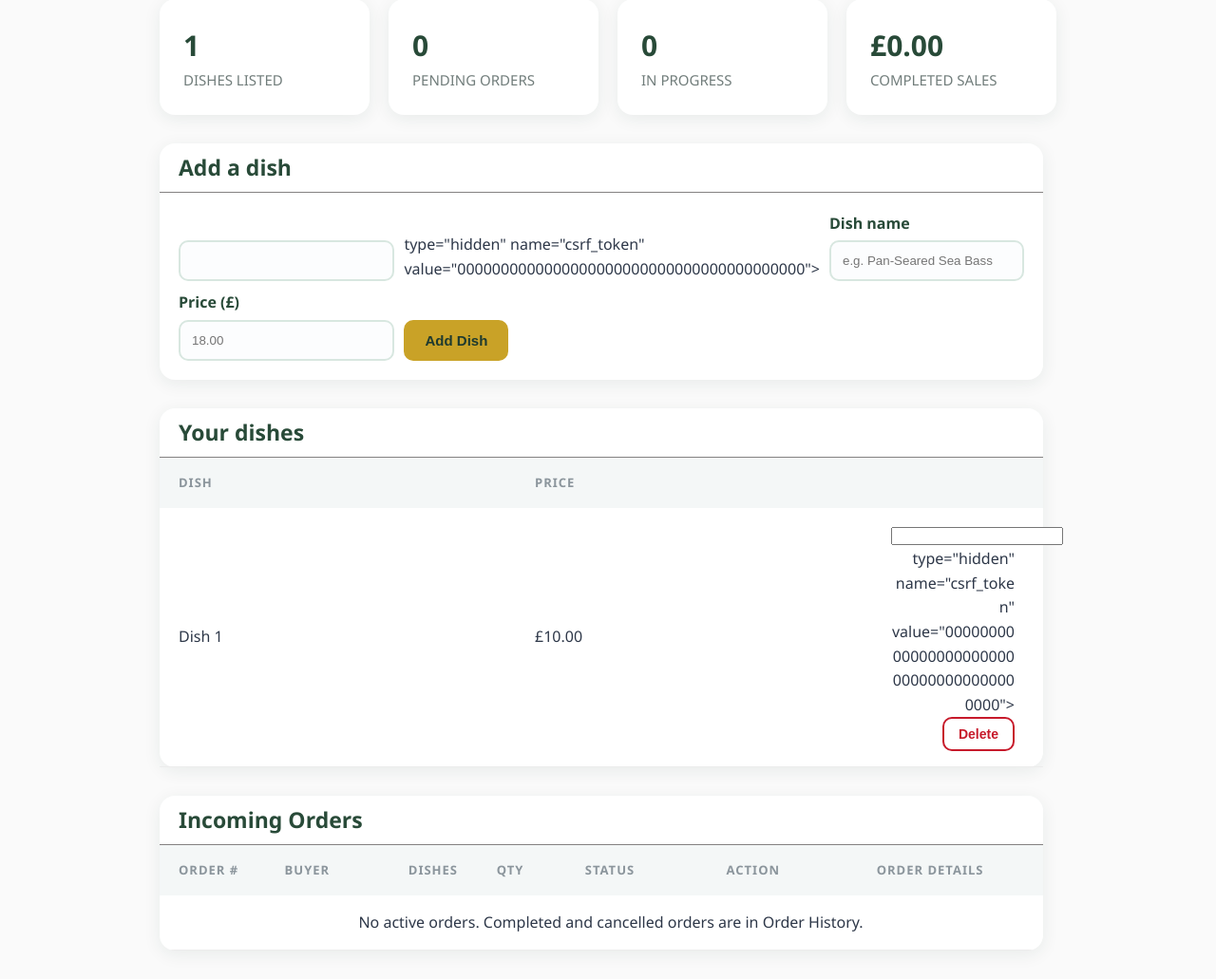
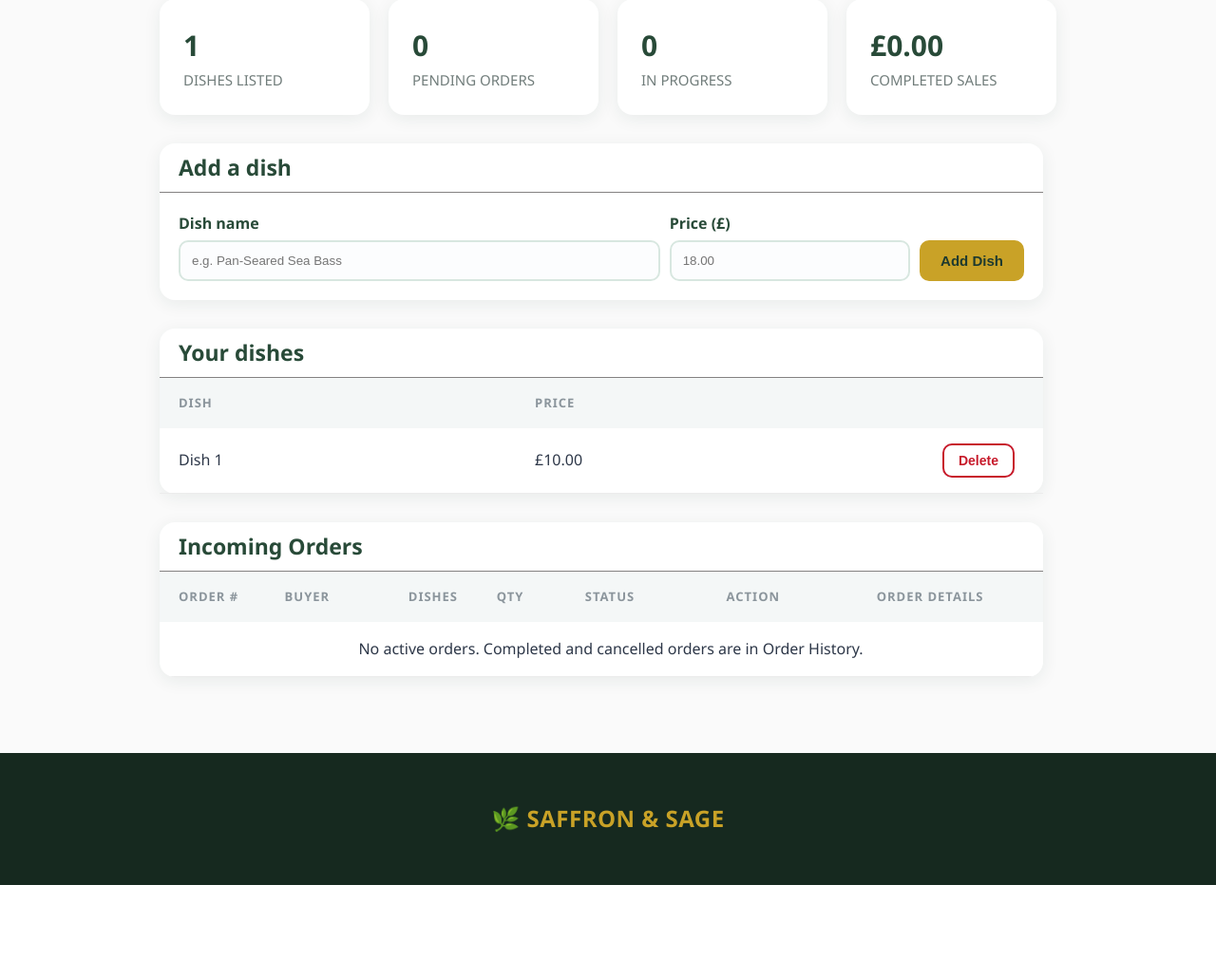
Before and after one commit to JakenevSynForge807/Saffron-Sage, a Flask app: page /dashboard in a window 1280 px wide. Shown: the part 351-1382 px from the top of the page at 95% size. After the commit the page ends 1283 px from the top, so only its background shows below. Run offline with Flask 3, Linux system fonts and the light colour scheme; a user stored in the database is signed in; data comes from the database, SQL or seed files in the repository; parts of the project's set-up code (start-up, migrations or seed data) failed here and were passed over; some libraries are stand-ins or nearby versions.

Commit message:
Fixed input field issue

```diff
--- a/templates/ai_assistant.html
+++ b/templates/ai_assistant.html
@@ -27,7 +27,7 @@
                                 <span>{{ chat.title }}</span>
                             </a>
                             <form method="POST" action="{{ url_for('main.delete_ai_chat', chat_id=chat.id) }}">
-                                <input> type="hidden" name="csrf_token" value="{{ csrf_token() }}">
+                                <input type="hidden" name="csrf_token" value="{{ csrf_token() }}">
                                 <button class="ai-delete-chat" type="submit" aria-label="Delete {{ chat.title }}"
                                     title="Delete chat">&times;</button>
                             </form>
@@ -59,7 +59,7 @@
 
                 <form class="ai-assistant-form" id="ai-assistant-form" method="POST"
                     action="{{ url_for('main.ai_assistant', chat_id=active_chat.id) }}">
-                    <input> type="hidden" name="csrf_token" value="{{ csrf_token() }}">
+                    <input type="hidden" name="csrf_token" value="{{ csrf_token() }}">
                     <input type="hidden" name="chat_id" value="{{ active_chat.id }}">
                     <label for="question">Your question</label>
                     <textarea id="question" name="question" rows="4" maxlength="2000" required
--- a/templates/buyer_dashboard.html
+++ b/templates/buyer_dashboard.html
@@ -24,7 +24,7 @@
                 <p>{{dish["seller"]}}</p>
 
                 <form class="buyer-dashboard-form" method="POST" action="/cart/add/{{dish['id']}}">
-                    <input> type="hidden" name="csrf_token" value="{{ csrf_token() }}">
+                    <input type="hidden" name="csrf_token" value="{{ csrf_token() }}">
                     <input type="number" name="quantity" min="1" max="20" value="1" required>
                     <button type="submit">Add to Cart</button>
                 </form>
--- a/templates/checkout.html
+++ b/templates/checkout.html
@@ -21,7 +21,7 @@
                 </div>
 
                 <form class="checkout-form" action="/checkout" method="POST">
-                    <input> type="hidden" name="csrf_token" value="{{ csrf_token() }}">
+                    <input type="hidden" name="csrf_token" value="{{ csrf_token() }}">
                     <div class="checkout-form-group">
                         <label for="fullname">Full name <span class="asterisk">*</span></label>
                         <input id="fullname" type="text" placeholder="John Ross" name="fullname" required>
--- a/templates/contact.html
+++ b/templates/contact.html
@@ -13,7 +13,7 @@
         {% endif %}
 
         <form class="contact-form" method="POST" action="/contactus">
-            <input> type="hidden" name="csrf_token" value="{{ csrf_token() }}">
+            <input type="hidden" name="csrf_token" value="{{ csrf_token() }}">
             <div class="contact-form-group">
                 <label for="name">Name</label>
                 <input id="name" type="text" placeholder="John Ross" name="name" required>
--- a/templates/login.html
+++ b/templates/login.html
@@ -14,7 +14,7 @@
         <section class="login-content">
 
             <form class="login-form" method="POST" action="/login">
-                <input> type="hidden" name="csrf_token" value="{{ csrf_token() }}">
+                <input type="hidden" name="csrf_token" value="{{ csrf_token() }}">
                 <div class="login-form-group">
                     <label for="email">Email <span class="asterisk">*</span></label>
                     <input id="email" type="email" placeholder="johnross123@email.com" name="email" required>
--- a/templates/myorders.html
+++ b/templates/myorders.html
@@ -51,7 +51,7 @@
                                 {% if order["status"] == "pending" %}
 
                                 <form method="POST" action="/order/cancel/{{order['id']}}">
-                                    <input> type="hidden" name="csrf_token" value="{{ csrf_token() }}">
+                                    <input type="hidden" name="csrf_token" value="{{ csrf_token() }}">
                                     <button type="submit" class="cancel-btn">
                                         Cancel Order
                                     </button>
--- a/templates/reservations.html
+++ b/templates/reservations.html
@@ -12,7 +12,7 @@
         {% endif %}
 
         <form class="reservation-form" method="POST" action="/reservations">
-            <input> type="hidden" name="csrf_token" value="{{ csrf_token() }}">
+            <input type="hidden" name="csrf_token" value="{{ csrf_token() }}">
             <div class="formatting">
                 <div class="form-group ">
                     <label for="first_name">First name <span class="asterisk">*</span></label>
--- a/templates/seller_dashboard.html
+++ b/templates/seller_dashboard.html
@@ -47,7 +47,7 @@
                     </div>
 
                     <form class="seller-dashboard-form" method="POST" action="/seller/add">
-                        <input> type="hidden" name="csrf_token" value="{{ csrf_token() }}">
+                        <input type="hidden" name="csrf_token" value="{{ csrf_token() }}">
 
                         <div class="dashboard-form-group">
                             <label for="dishname">Dish name</label>
@@ -86,7 +86,7 @@
                                 <td>£{{ "%.2f"|format(dish["dishprice"]) }}</td>
                                 <td>
                                     <form method="POST" action="/seller/delete/{{dish['id']}}">
-                                        <input> type="hidden" name="csrf_token" value="{{ csrf_token() }}">
+                                        <input type="hidden" name="csrf_token" value="{{ csrf_token() }}">
                                         <button type="submit" class="delete-btn">
                                             Delete
                                         </button>
@@ -139,14 +139,14 @@
                                     {% if order["status"] == "pending" %}
                                     <div class="order-actions">
                                         <form method="POST" action="/seller/accept/{{order['id']}}">
-                                            <input> type="hidden" name="csrf_token" value="{{ csrf_token() }}">
+                                            <input type="hidden" name="csrf_token" value="{{ csrf_token() }}">
                                             <button type="submit" class="action-accept" aria-label="Accept order">
                                                 ✅
                                             </button>
                                         </form>
 
                                         <form method="POST" action="/seller/cancel/{{order['id']}}">
-                                            <input> type="hidden" name="csrf_token" value="{{ csrf_token() }}">
+                                            <input type="hidden" name="csrf_token" value="{{ csrf_token() }}">
                                             <button type="submit" class="action-cancel" aria-label="Cancel order">
                                                 ❌
                                             </button>
@@ -155,7 +155,7 @@
 
                                     {% elif order["status"] == "accepted" %}
                                     <form method="POST" action="/complete/{{order['id']}}">
-                                        <input> type="hidden" name="csrf_token" value="{{ csrf_token() }}">
+                                        <input type="hidden" name="csrf_token" value="{{ csrf_token() }}">
                                         <button type="submit" class="action-complete">
                                             Complete
                                         </button>
--- a/templates/signup.html
+++ b/templates/signup.html
@@ -13,7 +13,7 @@
 
         <section class="signup-content">
             <form class="signup-form" method="POST" action="/signup">
-                <input> type="hidden" name="csrf_token" value="{{ csrf_token() }}">
+                <input type="hidden" name="csrf_token" value="{{ csrf_token() }}">
                 <div class="signup-form-group">
                     <label for="fullname">Full name <span class="asterisk">*</span></label>
                     <input id="fullname" type="text" placeholder="John Ross" name="fullname" required>
--- a/templates/yourcart.html
+++ b/templates/yourcart.html
@@ -42,14 +42,14 @@
                             <td>£{{ "%.2f"|format(item["dishprice"]) }}</td>
                             <td>
                                 <form class="buyer-dashboard-form" method="POST" action="/cart/update/{{item['id']}}">
-                                    <input> type="hidden" name="csrf_token" value="{{ csrf_token() }}">
+                                    <input type="hidden" name="csrf_token" value="{{ csrf_token() }}">
                                     <input type="number" name="quantity" value="{{item['quantity']}}" min="1" max="20" onchange="this.form.submit()">
                                 </form>
                             </td>
                             <td>£{{ "%.2f"|format(item["dishprice"] * item["quantity"]) }}</td>
                             <td>
                                 <form method="POST" action="/cart/remove/{{item['id']}}">
-                                    <input> type="hidden" name="csrf_token" value="{{ csrf_token() }}">
+                                    <input type="hidden" name="csrf_token" value="{{ csrf_token() }}">
                                     <button type="submit" class="delete-btn">
                                         Delete
                                     </button>
```
